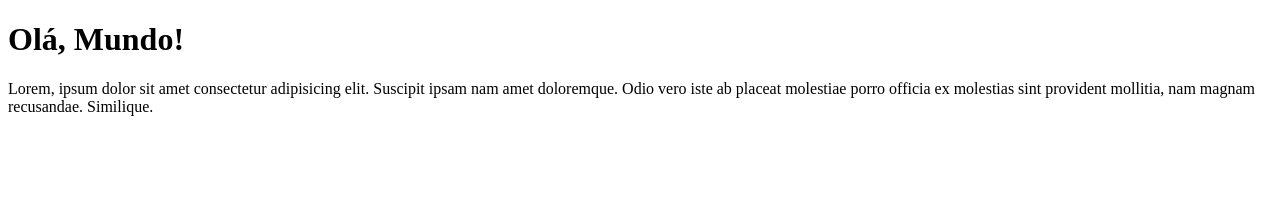
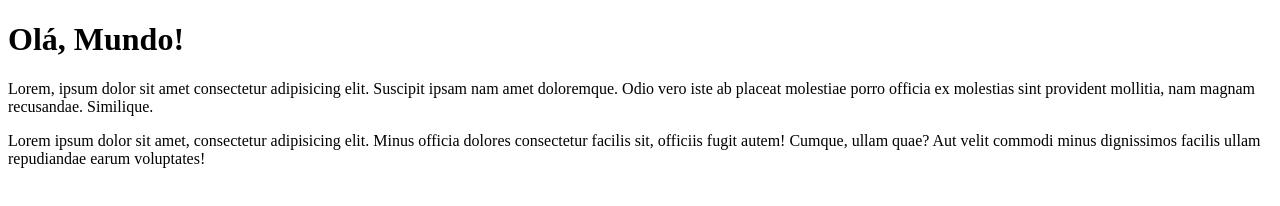
Before and after one commit to jusdka/Ola-Mundo, a plain HTML site: page site-exemplo/index.html in a window 1280 px wide. Drawn offline with Linux system fonts and the light colour scheme.

Commit message:
adicionei um parágrafo

```diff
--- a/site-exemplo/index.html
+++ b/site-exemplo/index.html
@@ -8,3 +8,4 @@
 <body>
    <h1>Olá, Mundo!</h1>
    <p>Lorem, ipsum dolor sit amet consectetur adipisicing elit. Suscipit ipsam nam amet doloremque. Odio vero iste ab placeat molestiae porro officia ex molestias sint provident mollitia, nam magnam recusandae. Similique.</p>
+   <p>Lorem ipsum dolor sit amet, consectetur adipisicing elit. Minus officia dolores consectetur facilis sit, officiis fugit autem! Cumque, ullam quae? Aut velit commodi minus dignissimos facilis ullam repudiandae earum voluptates!</p>
```
